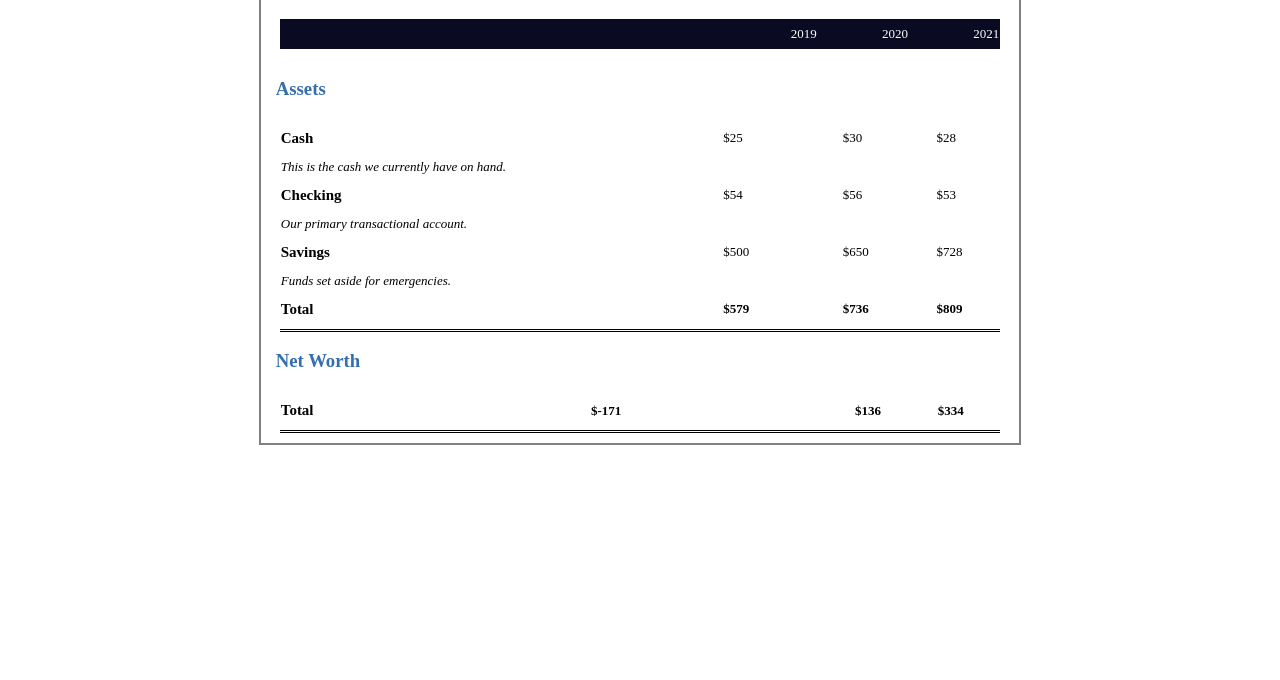
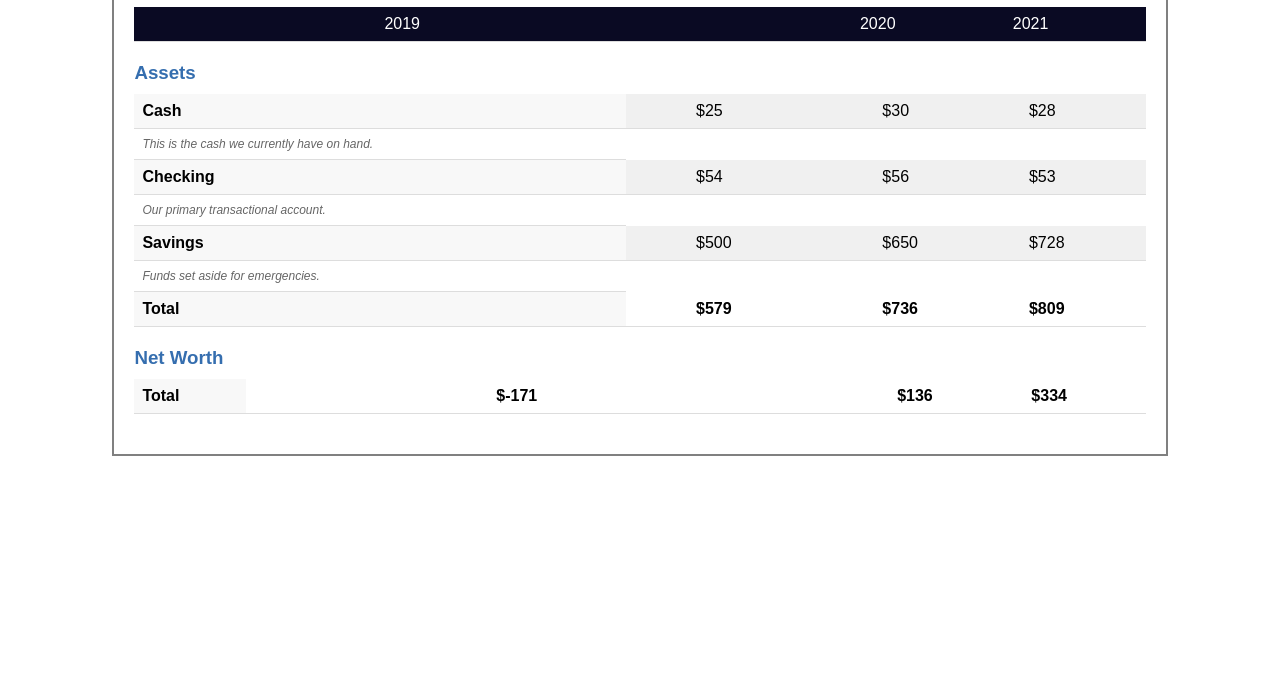
Before and after one commit to Naughty000/Balance-Sheet.github.io, a plain HTML site: page sheet.html in a window 1280 px wide. Shown: the part 120-800 px from the top of the page. Drawn offline with Linux system fonts and the light colour scheme.

Commit message:
Update style.css

```diff
--- a/style.css
+++ b/style.css
@@ -1,61 +1,65 @@
-.con{
-    border:2px solid gray;
-    height:100%;
-    width:60%;
-    margin:0 auto;
+.con {
+    border: 2px solid gray;
+    width: 80%;
+    margin: 20px auto;
+    padding: 20px;
+    font-family: Arial, sans-serif;
 }
 
-.subdiv1{
+.subdiv1 {
     background-color: #0A0A23;
-    height:30px;
-    color:white;
+    color: white;
     text-align: right;
-    padding-bottom: 10px;
-   border-bottom:none;
+    padding: 10px 0;
 }
 
-
-
-.con h3{
-    width:95%;
-    margin-left:15px;
-    color:#356EAF;
+.con h3 {
+    color: #356EAF;
+    margin: 20px 0 10px 0;
 }
 
-h1,h4{
-    margin-left:15px;
+h1, h4 {
+    margin: 10px 0;
 }
 
-th{
-    font-size: 15px;
+.row {
+    background-color: #f0f0f0;
+}
 
-}
-#row{
-    background-color: gray;
-}
-td{
-font-size: 13px;
-}
-#word{
+.word {
     font-size: 12px;
     font-style: italic;
+    color: #666;
+    padding: 5px 0;
 }
 
-#t1,#t2{
-    width: 95%;
-    border-collapse:separate;
-    border-spacing: 0 10px;
-    margin: 0 auto;
-    border-bottom:3px double black;
-   margin-bottom: 10px;
+#t1, #t2, #t3 {
+    width: 100%;
+    border-collapse: collapse;
+    margin: 10px 0;
 }
 
-#t3{
-    width: 95%;
-    border-collapse:separate;
-    border-spacing: 0 10px;
-    margin: 0 auto;
-   margin-bottom: 10px;
+#t1 td, #t1 th,
+#t2 td, #t2 th,
+#t3 td, #t3 th {
+    padding: 8px;
+    text-align: left;
+    border-bottom: 1px solid #ddd;
+}
+
+.total:hover {
+    background-color: rgb(184, 184, 241);
+    cursor: pointer;
+}
+
+/* Additional styling for better appearance */
+th {
+    font-weight: bold;
+    background-color: #f8f8f8;
+}
+
+.table1 {
+    margin-bottom: 20px;
 }
 
 
```
